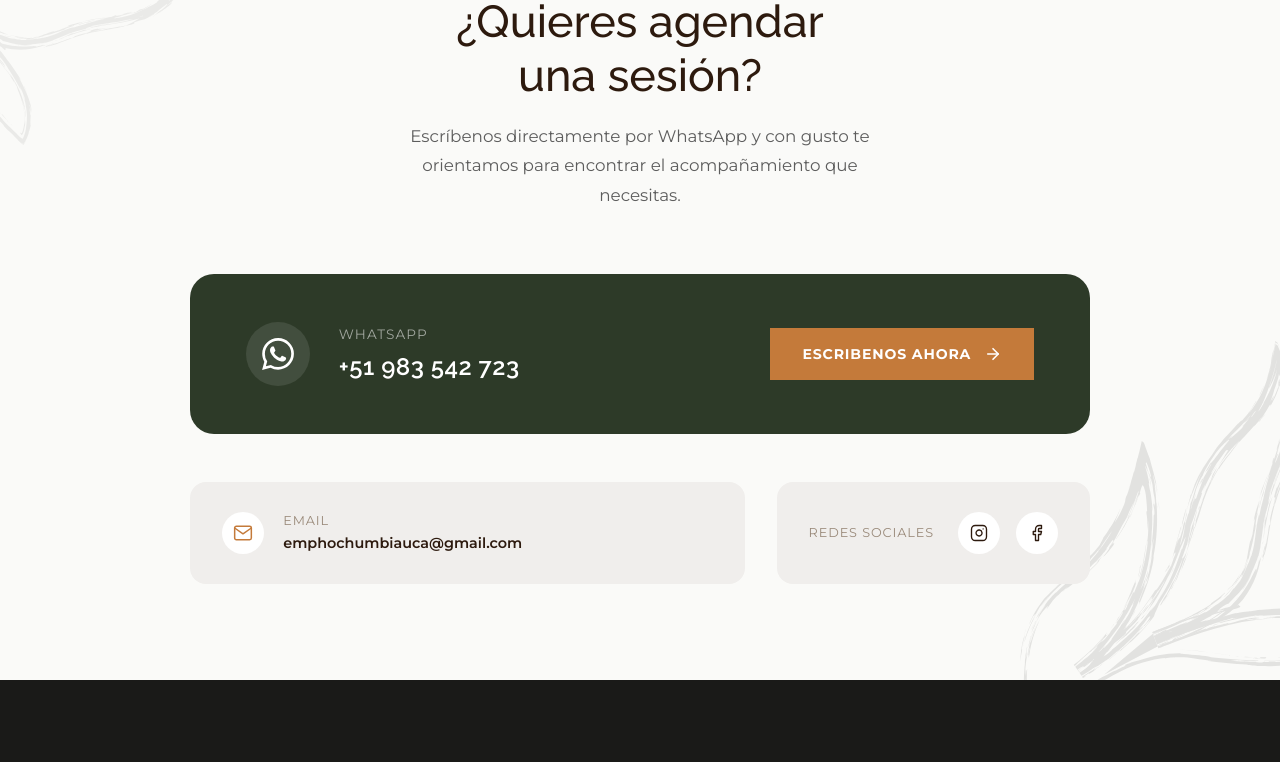
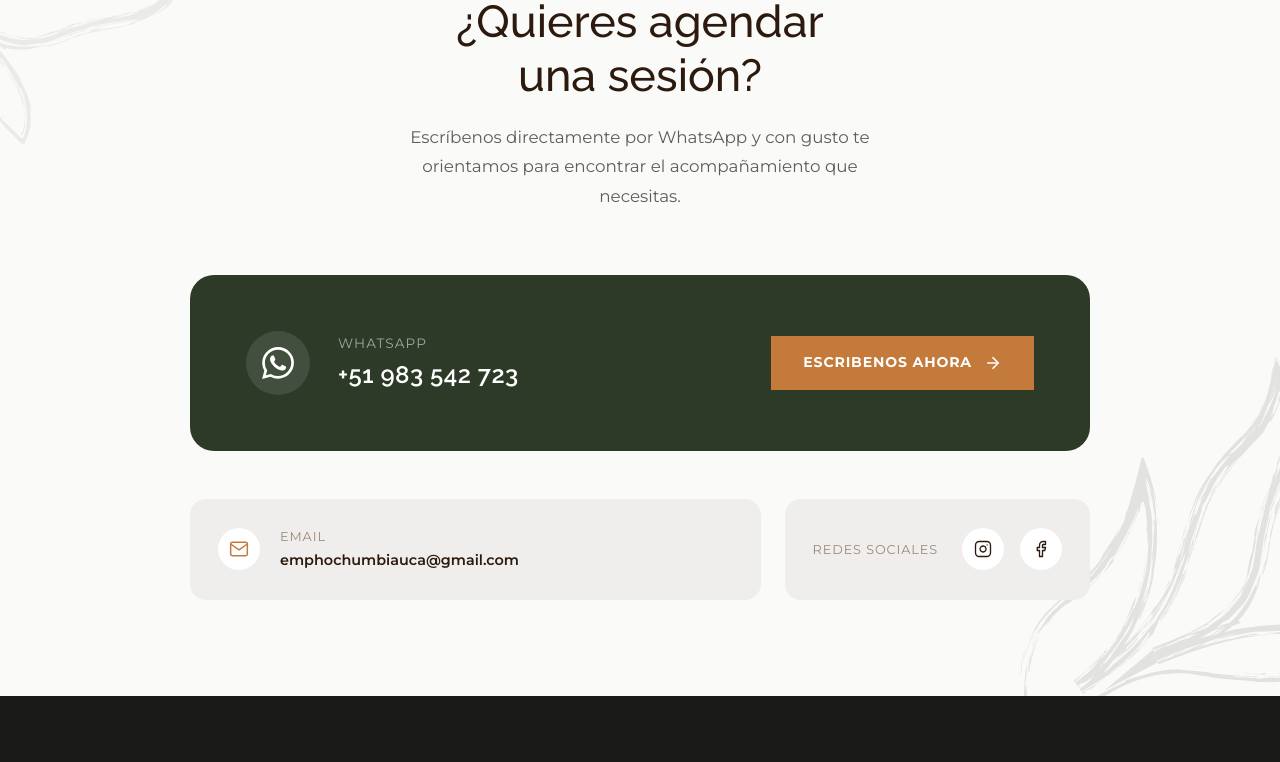
Before and after one commit to hectorsum/interser, a Next.js app: page / in a window 1280 px wide. Shown: the part 4087-4849 px from the top of the page. Built offline with nearby package versions, Linux system fonts and the light colour scheme.

Commit message:
refactor: convert Contact component inline styles to Tailwind

```diff
--- a/components/landing/Contact.tsx
+++ b/components/landing/Contact.tsx
@@ -1,18 +1,12 @@
 'use client'
 
 import Image from 'next/image'
-
-const WA_SVG = (
-  <svg xmlns="http://www.w3.org/2000/svg" width="18" height="18" viewBox="0 0 24 24" fill="white">
-    <path d="M17.472 14.382c-.297-.149-1.758-.867-2.03-.967-.273-.099-.471-.148-.67.15-.197.297-.767.966-.94 1.164-.173.199-.347.223-.644.075-.297-.15-1.255-.463-2.39-1.475-.883-.788-1.48-1.761-1.653-2.059-.173-.297-.018-.458.13-.606.134-.133.298-.347.446-.52.149-.174.198-.298.298-.497.099-.198.05-.371-.025-.52-.075-.149-.669-1.612-.916-2.207-.242-.579-.487-.5-.669-.51-.173-.008-.371-.01-.57-.01-.198 0-.52.074-.792.372-.272.297-1.04 1.016-1.04 2.479 0 1.462 1.065 2.875 1.213 3.074.149.198 2.096 3.2 5.077 4.487.709.306 1.262.489 1.694.625.712.227 1.36.195 1.871.118.571-.085 1.758-.719 2.006-1.413.248-.694.248-1.289.173-1.413-.074-.124-.272-.198-.57-.347m-5.421 7.403h-.004a9.87 9.87 0 0 1-5.031-1.378l-.361-.214-3.741.982.998-3.648-.235-.374a9.86 9.86 0 0 1-1.51-5.26c.001-5.45 4.436-9.884 9.888-9.884 2.64 0 5.122 1.03 6.988 2.898a9.825 9.825 0 0 1 2.893 6.994c-.003 5.45-4.437 9.884-9.885 9.884m8.413-18.297A11.815 11.815 0 0 0 12.05 0C5.495 0 .16 5.335.157 11.892c0 2.096.547 4.142 1.588 5.945L.057 24l6.305-1.654a11.882 11.882 0 0 0 5.683 1.448h.005c6.554 0 11.89-5.335 11.893-11.893a11.821 11.821 0 0 0-3.48-8.413z" />
-  </svg>
-)
 
 export default function Contact() {
   return (
     <section
       id="contact"
-      style={{ padding: '6rem 4rem', background: '#fafaf8', position: 'relative', overflow: 'hidden' }}
+      className="py-16 px-6 md:py-24 md:px-16 relative overflow-hidden bg-[#fafaf8]"
     >
       {/* Decorative flowers */}
       <Image
@@ -20,108 +14,69 @@ export default function Contact() {
         alt=""
         width={340}
         height={340}
-        style={{ position: 'absolute', right: '-80px', bottom: '-60px', width: '340px', height: 'auto', opacity: 0.09, pointerEvents: 'none' }}
+        style={{ width: '340px', height: 'auto' }}
+        className="absolute right-[-80px] bottom-[-60px] opacity-[0.09] pointer-events-none"
       />
       <Image
         src="/assets/r9-flower.svg"
         alt=""
         width={260}
         height={260}
-        style={{ position: 'absolute', left: '-100px', top: '-60px', width: '260px', height: 'auto', opacity: 0.06, pointerEvents: 'none', transform: 'rotate(60deg)' }}
+        style={{ width: '260px', height: 'auto' }}
+        className="absolute left-[-100px] top-[-60px] opacity-[0.06] pointer-events-none rotate-[60deg]"
       />
 
-      <div style={{ maxWidth: '900px', margin: '0 auto', position: 'relative', zIndex: 1 }}>
+      <div className="max-w-[900px] mx-auto relative z-[1]">
         {/* Title */}
-        <div style={{ textAlign: 'center', marginBottom: '4rem' }}>
+        <div className="text-center mb-16">
           <h2
+            className="leading-[1.2] mb-5 font-medium"
             style={{
-              fontSize: '2.8rem',
+              fontSize: 'clamp(2rem, 5vw, 2.8rem)',
               fontFamily: 'var(--font-raleway)',
               color: '#2d1a0e',
-              lineHeight: 1.2,
-              marginBottom: '1.2rem',
-              fontWeight: 500,
             }}
           >
             ¿Quieres agendar<br />una sesión?
           </h2>
           <p
-            style={{
-              fontSize: '1.05rem',
-              color: '#5d5d5d',
-              lineHeight: 1.75,
-              fontFamily: 'var(--font-montserrat)',
-              maxWidth: '520px',
-              margin: '0 auto',
-            }}
+            className="text-[1.05rem] leading-[1.75] max-w-[520px] mx-auto"
+            style={{ color: '#5d5d5d', fontFamily: 'var(--font-montserrat)' }}
           >
             Escríbenos directamente por WhatsApp y con gusto te orientamos para encontrar el acompañamiento que necesitas.
           </p>
         </div>
 
         {/* WhatsApp CTA card */}
-        <div
-          style={{
-            background: '#2d3a28',
-            borderRadius: '24px',
-            padding: '3rem 3.5rem',
-            display: 'flex',
-            alignItems: 'center',
-            justifyContent: 'space-between',
-            gap: '2.5rem',
-            marginBottom: '3rem',
-            flexWrap: 'wrap',
-          }}
-        >
-          <div style={{ display: 'flex', alignItems: 'center', gap: '1.8rem', flex: 1, minWidth: '220px' }}>
-            <div
-              style={{
-                width: '64px',
-                height: '64px',
-                background: 'rgba(255,255,255,0.1)',
-                borderRadius: '50%',
-                display: 'flex',
-                alignItems: 'center',
-                justifyContent: 'center',
-                flexShrink: 0,
-              }}
-            >
+        <div className="flex flex-col sm:flex-row items-start sm:items-center justify-between gap-6 mb-12 p-6 md:p-14 rounded-3xl bg-[#2d3a28]">
+          <div className="flex items-center gap-7 flex-1 min-w-[220px]">
+            <div className="w-16 h-16 rounded-full bg-white/10 flex items-center justify-center shrink-0">
               <svg xmlns="http://www.w3.org/2000/svg" width="32" height="32" viewBox="0 0 24 24" fill="white">
                 <path d="M17.472 14.382c-.297-.149-1.758-.867-2.03-.967-.273-.099-.471-.148-.67.15-.197.297-.767.966-.94 1.164-.173.199-.347.223-.644.075-.297-.15-1.255-.463-2.39-1.475-.883-.788-1.48-1.761-1.653-2.059-.173-.297-.018-.458.13-.606.134-.133.298-.347.446-.52.149-.174.198-.298.298-.497.099-.198.05-.371-.025-.52-.075-.149-.669-1.612-.916-2.207-.242-.579-.487-.5-.669-.51-.173-.008-.371-.01-.57-.01-.198 0-.52.074-.792.372-.272.297-1.04 1.016-1.04 2.479 0 1.462 1.065 2.875 1.213 3.074.149.198 2.096 3.2 5.077 4.487.709.306 1.262.489 1.694.625.712.227 1.36.195 1.871.118.571-.085 1.758-.719 2.006-1.413.248-.694.248-1.289.173-1.413-.074-.124-.272-.198-.57-.347m-5.421 7.403h-.004a9.87 9.87 0 0 1-5.031-1.378l-.361-.214-3.741.982.998-3.648-.235-.374a9.86 9.86 0 0 1-1.51-5.26c.001-5.45 4.436-9.884 9.888-9.884 2.64 0 5.122 1.03 6.988 2.898a9.825 9.825 0 0 1 2.893 6.994c-.003 5.45-4.437 9.884-9.885 9.884m8.413-18.297A11.815 11.815 0 0 0 12.05 0C5.495 0 .16 5.335.157 11.892c0 2.096.547 4.142 1.588 5.945L.057 24l6.305-1.654a11.882 11.882 0 0 0 5.683 1.448h.005c6.554 0 11.89-5.335 11.893-11.893a11.821 11.821 0 0 0-3.48-8.413z" />
               </svg>
             </div>
             <div>
-              <p style={{ fontSize: '0.85rem', color: 'rgba(255,255,255,0.55)', fontFamily: 'var(--font-montserrat)', marginBottom: '0.3rem', letterSpacing: '0.08em', textTransform: 'uppercase' }}>
+              <p
+                className="text-[0.85rem] mb-1 uppercase tracking-[0.08em]"
+                style={{ color: 'rgba(255,255,255,0.55)', fontFamily: 'var(--font-montserrat)' }}
+              >
                 WhatsApp
               </p>
-              <p style={{ fontSize: '1.5rem', color: 'white', fontFamily: 'var(--font-raleway)', fontWeight: 600, letterSpacing: '0.02em' }}>
+              <p
+                className="text-[1.5rem] font-semibold tracking-[0.02em] text-white"
+                style={{ fontFamily: 'var(--font-raleway)' }}
+              >
                 +51 983 542 723
               </p>
             </div>
           </div>
+
           <a
             href="https://wa.me/51983542723?text=Hola%2C%20me%20gustar%C3%ADa%20agendar%20una%20sesi%C3%B3n."
             target="_blank"
             rel="noopener noreferrer"
-            style={{
-              display: 'inline-flex',
-              alignItems: 'center',
-              gap: '0.8rem',
-              padding: '0.95rem 2rem',
-              background: '#c47a3a',
-              color: 'white',
-              textDecoration: 'none',
-              fontFamily: 'var(--font-montserrat)',
-              fontSize: '0.88rem',
-              fontWeight: 700,
-              letterSpacing: '0.06em',
-              textTransform: 'uppercase',
-              transition: 'background 0.3s, transform 0.2s',
-              whiteSpace: 'nowrap',
-              flexShrink: 0,
-            }}
-            onMouseOver={(e) => { e.currentTarget.style.background = '#b06830'; e.currentTarget.style.transform = 'translateY(-2px)' }}
-            onMouseOut={(e) => { e.currentTarget.style.background = '#c47a3a'; e.currentTarget.style.transform = 'translateY(0)' }}
+            className="inline-flex items-center gap-3 px-8 py-4 bg-[#c47a3a] hover:bg-[#b06830] text-white text-[0.88rem] font-bold uppercase tracking-[0.06em] whitespace-nowrap shrink-0 transition-all duration-200 hover:-translate-y-0.5 no-underline"
+            style={{ fontFamily: 'var(--font-montserrat)' }}
           >
             Escribenos ahora
             <svg xmlns="http://www.w3.org/2000/svg" width="18" height="18" viewBox="0 0 24 24" fill="none" stroke="currentColor" strokeWidth="2.2" strokeLinecap="round" strokeLinejoin="round">
@@ -131,63 +86,40 @@ export default function Contact() {
         </div>
 
         {/* Bottom info row */}
-        <div style={{ display: 'flex', gap: '2rem', justifyContent: 'center', flexWrap: 'wrap', alignItems: 'stretch' }}>
+        <div className="flex flex-wrap gap-6 justify-center items-stretch">
           {/* Email */}
-          <div
-            style={{
-              flex: 1,
-              minWidth: '200px',
-              background: '#f0eeec',
-              borderRadius: '16px',
-              padding: '1.8rem 2rem',
-              display: 'flex',
-              alignItems: 'center',
-              gap: '1.2rem',
-            }}
-          >
-            <div
-              style={{
-                width: '42px',
-                height: '42px',
-                background: 'white',
-                borderRadius: '50%',
-                display: 'flex',
-                alignItems: 'center',
-                justifyContent: 'center',
-                flexShrink: 0,
-              }}
-            >
+          <div className="flex-1 min-w-[200px] bg-[#f0eeec] rounded-2xl p-7 flex items-center gap-5">
+            <div className="w-[42px] h-[42px] bg-white rounded-full flex items-center justify-center shrink-0">
               <svg xmlns="http://www.w3.org/2000/svg" width="20" height="20" viewBox="0 0 24 24" fill="none" stroke="#c47a3a" strokeWidth="1.8" strokeLinecap="round" strokeLinejoin="round">
                 <path d="M4 4h16c1.1 0 2 .9 2 2v12c0 1.1-.9 2-2 2H4c-1.1 0-2-.9-2-2V6c0-1.1.9-2 2-2z" />
                 <polyline points="22,6 12,13 2,6" />
               </svg>
             </div>
             <div>
-              <p style={{ fontSize: '0.8rem', color: '#9a8a7a', fontFamily: 'var(--font-montserrat)', marginBottom: '0.2rem', textTransform: 'uppercase', letterSpacing: '0.07em' }}>
+              <p
+                className="text-[0.8rem] mb-1 uppercase tracking-[0.07em]"
+                style={{ color: '#9a8a7a', fontFamily: 'var(--font-montserrat)' }}
+              >
                 Email
               </p>
-              <p style={{ fontSize: '0.9rem', color: '#2d1a0e', fontFamily: 'var(--font-montserrat)', fontWeight: 600 }}>
+              <p
+                className="text-[0.9rem] font-semibold"
+                style={{ color: '#2d1a0e', fontFamily: 'var(--font-montserrat)' }}
+              >
                 emphochumbiauca@gmail.com
               </p>
             </div>
           </div>
 
           {/* Social */}
-          <div
-            style={{
-              flexShrink: 0,
-              background: '#f0eeec',
-              borderRadius: '16px',
-              padding: '1.8rem 2rem',
-              display: 'flex',
-              alignItems: 'center',
-              gap: '1.5rem',
-            }}
-          >
-            <p style={{ fontSize: '0.8rem', color: '#9a8a7a', fontFamily: 'var(--font-montserrat)', textTransform: 'uppercase', letterSpacing: '0.07em', whiteSpace: 'nowrap' }}>
+          <div className="shrink-0 bg-[#f0eeec] rounded-2xl p-7 flex justify-between md:justify-center items-center gap-6 w-full md:w-auto">
+            <p
+              className="text-[0.8rem] uppercase tracking-[0.07em] whitespace-nowrap"
+              style={{ color: '#9a8a7a', fontFamily: 'var(--font-montserrat)' }}
+            >
               Redes sociales
             </p>
-            <div style={{ display: 'flex', gap: '1rem', alignItems: 'center' }}>
+            <div className="flex gap-4 items-center">
               {[
                 {
                   href: 'https://instagram.com',
@@ -211,20 +143,7 @@ export default function Contact() {
                   href={s.href}
                   target="_blank"
                   rel="noopener noreferrer"
-                  style={{
-                    width: '42px',
-                    height: '42px',
-                    background: 'white',
-                    borderRadius: '50%',
-                    display: 'flex',
-                    alignItems: 'center',
-                    justifyContent: 'center',
-                    color: '#2d1a0e',
-                    textDecoration: 'none',
-                    transition: 'transform 0.2s',
-                  }}
-                  onMouseOver={(e) => (e.currentTarget.style.transform = 'translateY(-3px)')}
-                  onMouseOut={(e) => (e.currentTarget.style.transform = 'translateY(0)')}
+                  className="w-[42px] h-[42px] bg-white rounded-full flex items-center justify-center text-[#2d1a0e] no-underline transition-transform duration-200 hover:-translate-y-0.5"
                 >
                   {s.icon}
                 </a>
```
